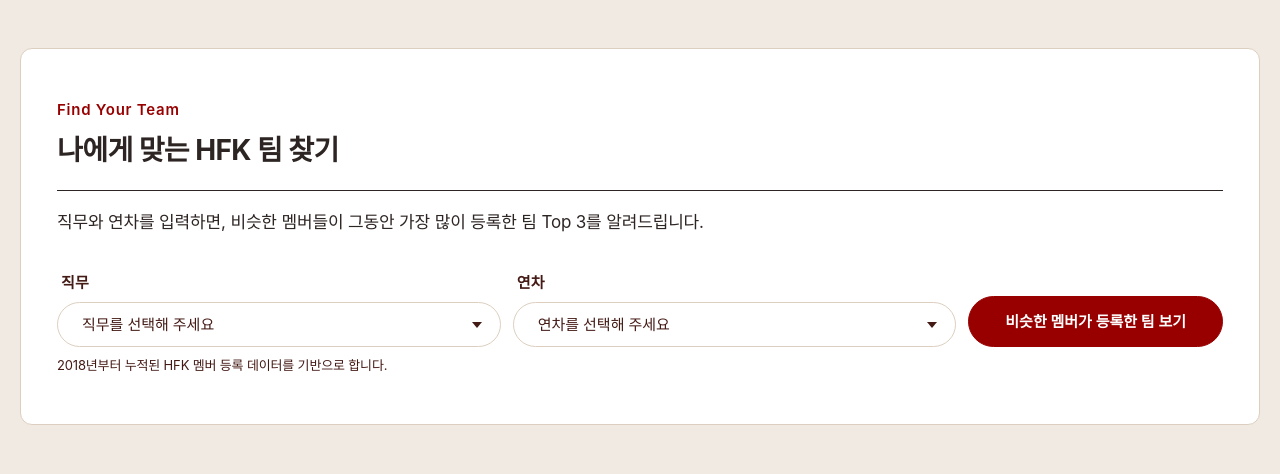
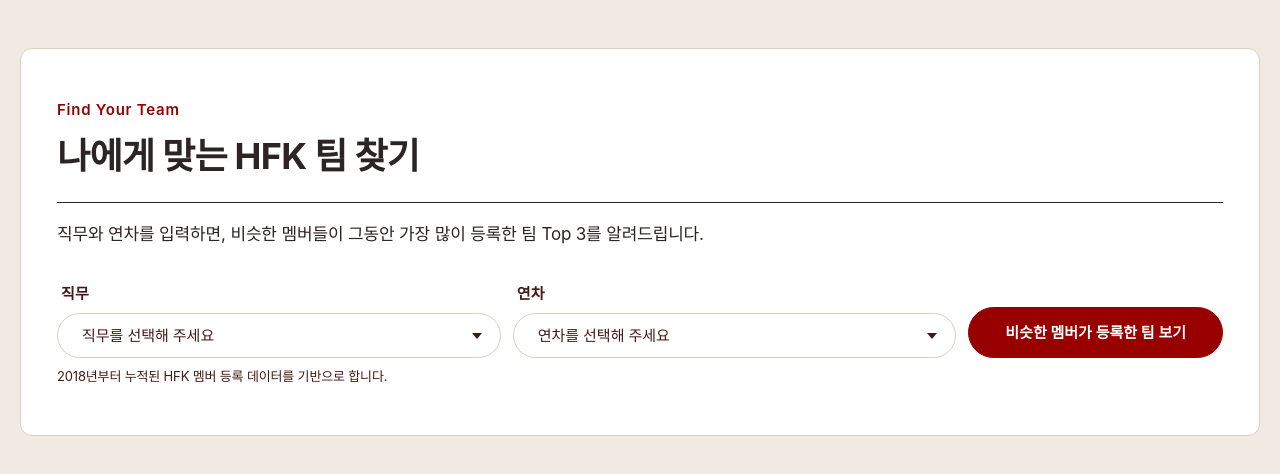
Before and after one commit to thehfk/hfk-ai-bss, a plain HTML site: page widget-team-recommender.html in a window 1280 px wide. Drawn offline with Linux system fonts and the light colour scheme; a web font is replaced by a local one.

Commit message:
팀 추천 위젯 재생성: 글자 크기 통일

```diff
--- a/widget-team-recommender.html
+++ b/widget-team-recommender.html
@@ -31,7 +31,7 @@
   /* 상단 헤더 */
   .hfk-rec .hfk-head { margin-bottom: 32px; }
   .hfk-rec .hfk-eyebrow { font-size: 15px; font-weight: 600; color: #980000; letter-spacing: 0.05em; margin: 0 0 8px 0; }
-  .hfk-rec h2.hfk-title { font-size: 28px; font-weight: 700; color: #2d2523; margin: 0 0 16px 0; padding-bottom: 20px; border-bottom: 1px solid #2d2523; letter-spacing: -0.02em; line-height: 1.4; }
+  .hfk-rec h2.hfk-title { font-size: 36px; font-weight: 700; color: #2d2523; margin: 0 0 16px 0; padding-bottom: 20px; border-bottom: 1px solid #2d2523; letter-spacing: -0.02em; line-height: 1.4; }
   .hfk-rec .hfk-lede { font-size: 17px; line-height: 1.8; color: #2d2523; margin: 0; }
 
   /* 스텝 전환 */
@@ -111,6 +111,7 @@
   @media (max-width: 560px) {
     .hfk-rec { padding: 32px 22px; border-radius: 12px; }
     .hfk-rec h2.hfk-title { font-size: 24px; }
+    .hfk-rec .hfk-lede { font-size: 15px; }
     .hfk-card-name { font-size: 18px; }
     .hfk-track-card { flex-basis: calc(50% - 6px); }
     .hfk-profile-actions { padding-top: 8px; width: 100%; }
```
